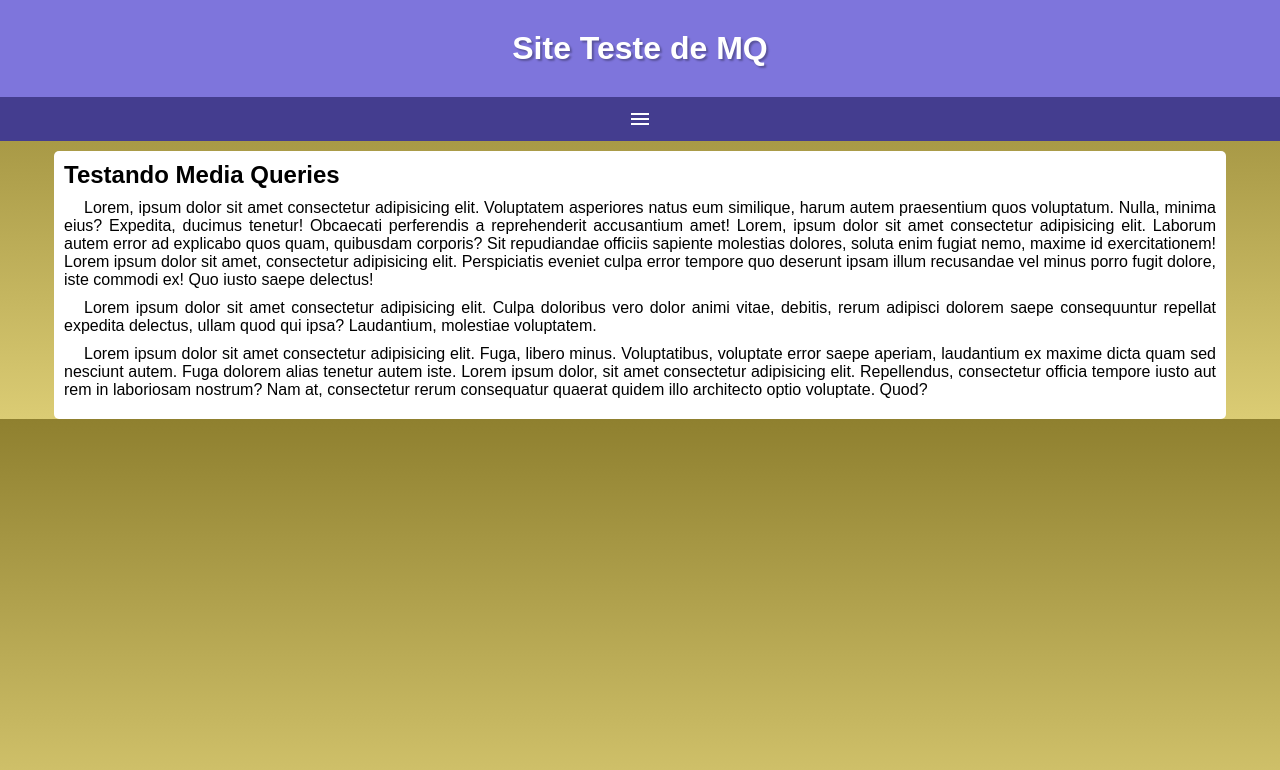
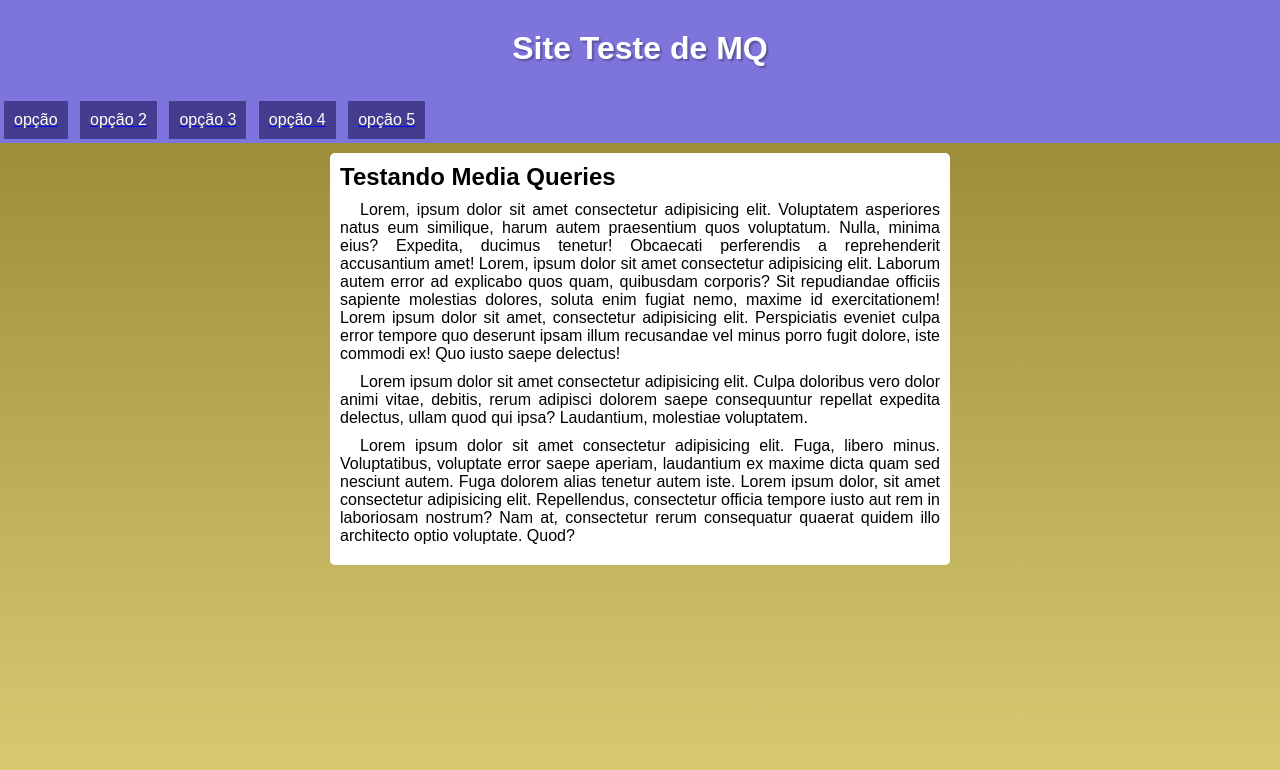
Before and after one commit to Pedrosmn/html-css, a plain HTML site: page exercícios/ex026/mq004/index.html in a window 1280 px wide. Drawn offline with nearby package versions, Linux system fonts and the light colour scheme.

Commit message:
CSS para telas maiores

```diff
--- /dev/null
+++ b/exercícios/ex026/mq004/estilos/media-query.css
@@ -0,0 +1,26 @@
+@charset "UTF-8";
+
+@media screen and (min-width: 481px) {
+
+    header menu {
+        display: block;
+    }
+
+    menu a {
+        display: inline-block;
+        margin: 4px;
+        border: none;
+    }
+
+    menu ul {
+        list-style-type: none;
+    }
+
+    header span#burguer {
+        display: none;
+    }
+
+    main {
+        max-width: 600px;
+    }
+}
--- a/exercícios/ex026/mq004/estilos/style.css
+++ b/exercícios/ex026/mq004/estilos/style.css
@@ -8,6 +8,7 @@
 
 body {
     background-image: linear-gradient(to bottom, #8F802F, #DBCC74);
+    height: 100vh;
 }
 
 header {
@@ -29,7 +30,7 @@ header span#burguer {
     background-color: #443D8F;
 }
 
-header ul {
+header > menu {
     list-style-type: none;
     display: none;
 }
--- a/exercícios/ex026/mq004/index.html
+++ b/exercícios/ex026/mq004/index.html
@@ -6,6 +6,7 @@
     <title>Exercício</title>
     <link rel="stylesheet" href="https://fonts.googleapis.com/css2?family=Material+Symbols+Outlined:opsz,wght,FILL,GRAD@20..48,100..700,0..1,-50..200" />
     <link rel="stylesheet" href="estilos/style.css" media="all">
+    <link rel="stylesheet" href="estilos/media-query.css">
 </head>
 <body>
     <header>
```
